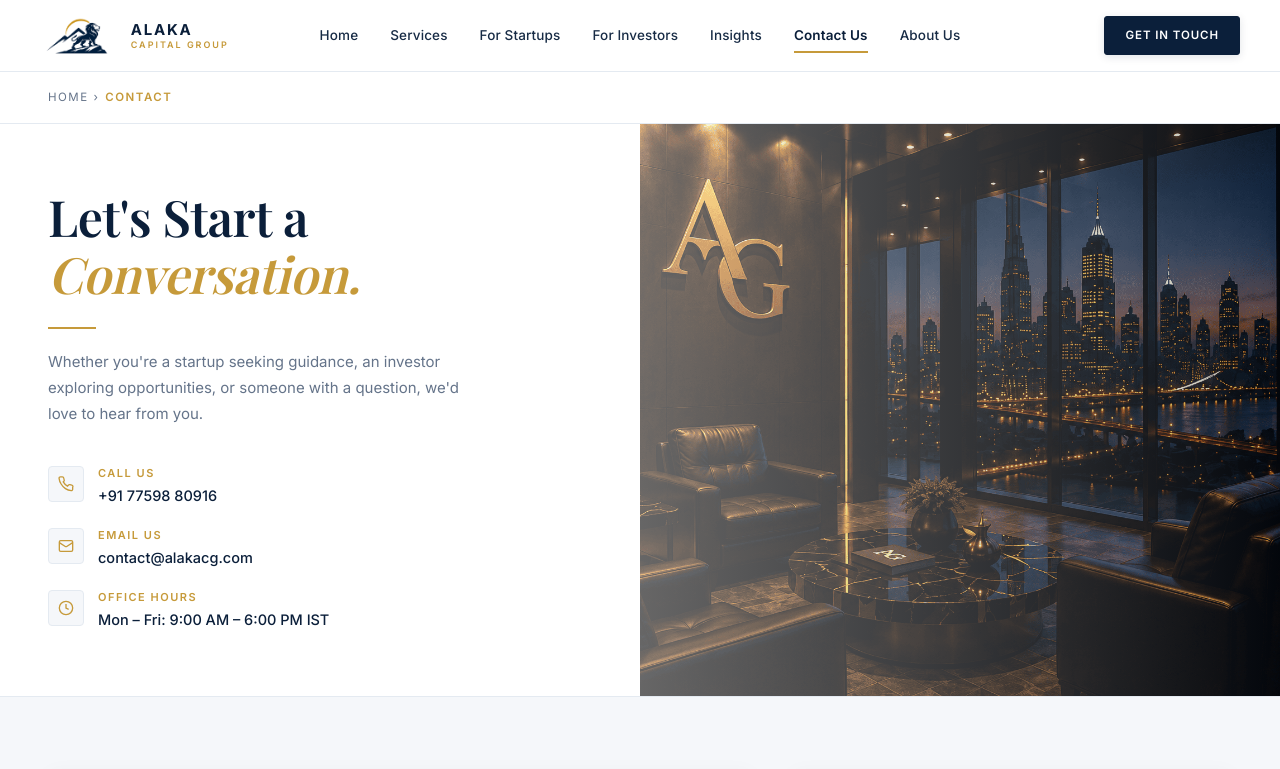
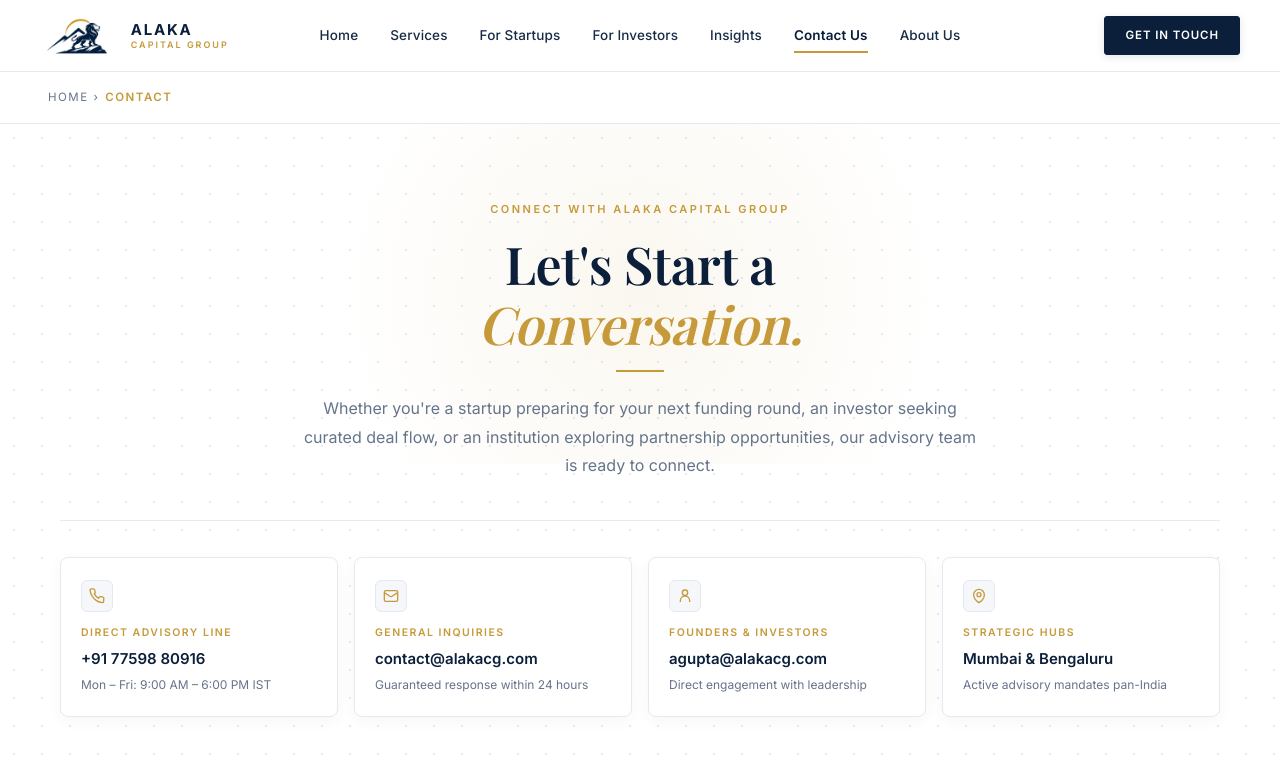
Before and after one commit to myselfabhishekgupta/Alaka-consulting-group, a plain HTML site: page contact.html in a window 1280 px wide. Shown: the top 769 px of the page. Drawn offline with nearby package versions, Linux system fonts and the light colour scheme; a web font is replaced by a local one.

Commit message:
photo removed

```diff
--- a/contact.html
+++ b/contact.html
@@ -48,111 +48,157 @@
   .breadcrumb a:hover { color: var(--navy-primary); }
   .breadcrumb span { color: var(--gold-premium); margin-left: 6px; font-weight: 600; }
 
-  /* HERO */
+  /* HERO - UNIFIED INSTITUTIONAL LAYOUT (NO EMPTY SPACE) */
   .hero {
-    display: grid;
-    grid-template-columns: 1fr 1fr;
-    min-height: 480px;
+    padding: 72px 24px 60px;
+    background: #FFFFFF;
+    background-image: radial-gradient(#E4EAF1 1.2px, transparent 1.2px);
+    background-size: 28px 28px;
+    border-bottom: 1px solid var(--border-color);
+    position: relative;
     overflow: hidden;
-    background: #FFFFFF;
-    border-bottom: 1px solid var(--border-color);
   }
 
-  .hero-content {
-    padding: 64px 48px 64px;
-    display: flex;
-    flex-direction: column;
-    justify-content: center;
-    background: #FFFFFF;
+  .hero::before {
+    content: '';
+    position: absolute;
+    top: 0;
+    left: 50%;
+    transform: translateX(-50%);
+    width: 800px;
+    height: 340px;
+    background: radial-gradient(circle, rgba(198, 154, 58, 0.08) 0%, transparent 70%);
+    pointer-events: none;
   }
 
-  .hero-content h1 {
+  .hero-container {
+    max-width: 1160px;
+    margin: 0 auto;
+    text-align: center;
+    position: relative;
+    z-index: 2;
+  }
+
+  .hero-eyebrow {
+    font-size: 11px;
+    font-weight: 600;
+    letter-spacing: 2.5px;
+    text-transform: uppercase;
+    color: var(--gold-premium);
+    margin-bottom: 16px;
+    display: inline-flex;
+    align-items: center;
+    gap: 8px;
+  }
+
+  .hero-container h1 {
     font-family: var(--font-heading);
-    font-size: clamp(34px, 4vw, 50px);
+    font-size: clamp(34px, 4.5vw, 52px);
     font-weight: 600;
     line-height: 1.15;
     color: var(--navy-primary);
-    margin-bottom: 4px;
+    margin: 0 auto 16px;
+    max-width: 820px;
   }
 
-  .hero-content h1 span {
+  .hero-container h1 span {
     color: var(--gold-premium);
     font-style: italic;
   }
 
-  .gold-rule {
+  .gold-rule-center {
     width: 48px;
     height: 2px;
     background: var(--gold-premium);
-    margin: 20px 0;
+    margin: 0 auto 22px;
   }
 
-  .hero-content p {
+  .hero-desc {
     color: var(--text-secondary);
-    font-size: 15px;
-    max-width: 420px;
-    line-height: 1.75;
-    margin-bottom: 36px;
+    font-size: 16px;
+    max-width: 680px;
+    line-height: 1.8;
+    margin: 0 auto 40px;
   }
 
-  .contact-info-list {
+  .contact-channels-grid {
+    display: grid;
+    grid-template-columns: repeat(4, 1fr);
+    gap: 16px;
+    text-align: left;
+    padding-top: 36px;
+    border-top: 1px solid var(--border-color);
+  }
+
+  .channel-card {
+    background: #FFFFFF;
+    border: 1px solid var(--border-color);
+    border-radius: 8px;
+    padding: 22px 20px;
+    box-shadow: 0 4px 16px rgba(11, 31, 58, 0.04);
+    transition: transform 0.2s, box-shadow 0.2s, border-color 0.2s;
     display: flex;
     flex-direction: column;
-    gap: 18px;
+    gap: 8px;
   }
 
-  .contact-info-item {
-    display: flex;
-    align-items: flex-start;
-    gap: 14px;
+  .channel-card:hover {
+    transform: translateY(-3px);
+    border-color: var(--gold-premium);
+    box-shadow: 0 8px 24px rgba(198, 154, 58, 0.12);
   }
 
-  .ci-icon {
-    width: 36px;
-    height: 36px;
+  .channel-icon {
+    width: 32px;
+    height: 32px;
+    border-radius: 6px;
+    background: var(--bg-secondary);
     border: 1px solid var(--border-color);
-    background: var(--bg-secondary);
-    border-radius: 4px;
     display: flex;
     align-items: center;
     justify-content: center;
-    flex-shrink: 0;
-    margin-top: 2px;
+    color: var(--gold-premium);
+    margin-bottom: 4px;
   }
 
-  .ci-icon svg { width: 16px; height: 16px; stroke: var(--gold-premium); fill: none; stroke-width: 2; }
+  .channel-icon svg {
+    width: 16px;
+    height: 16px;
+    stroke: currentColor;
+    fill: none;
+    stroke-width: 2;
+  }
 
-  .ci-label {
-    font-size: 11px;
+  .channel-label {
+    font-size: 10.5px;
     letter-spacing: 1.5px;
     text-transform: uppercase;
     color: var(--gold-premium);
     font-weight: 600;
-    margin-bottom: 2px;
   }
 
-  .ci-value {
-    font-size: 14.5px;
+  .channel-value {
+    font-size: 15px;
     color: var(--navy-primary);
-    font-weight: 500;
+    font-weight: 600;
+    line-height: 1.3;
   }
 
-  .hero-image {
-    position: relative;
-    overflow: hidden;
-    background: var(--bg-secondary);
+  .channel-value a {
+    color: inherit;
+    text-decoration: none;
+    transition: color 0.2s;
   }
 
-  .hero-image img {
-    width: 100%;
-    height: 100%;
-    object-fit: cover;
+  .channel-value a:hover {
+    color: var(--gold-premium);
   }
 
-  .hero-image-overlay {
-    position: absolute;
-    inset: 0;
-    background: linear-gradient(to right, rgba(255,255,255,0.4) 0%, rgba(11,31,58,0.2) 100%);
+  .channel-sub {
+    font-size: 12px;
+    color: var(--text-secondary);
+    line-height: 1.4;
+    margin: 0;
   }
 
   /* MAIN CONTENT GRID */
@@ -474,14 +520,8 @@
 
   @media (max-width: 900px) {
     .breadcrumb { padding: 16px 20px; }
-
-    .hero {
-      grid-template-columns: 1fr;
-      min-height: auto;
-    }
-
-    .hero-image { min-height: 280px; }
-    .hero-content { padding: 48px 24px; }
+    .hero { padding: 56px 20px 40px; }
+    .contact-channels-grid { grid-template-columns: repeat(2, 1fr); gap: 14px; }
 
     .main-section {
       grid-template-columns: 1fr;
@@ -496,6 +536,9 @@
   }
 
   @media (max-width: 600px) {
+    .hero { padding: 44px 16px 32px; }
+    .hero-desc { font-size: 14.5px; margin-bottom: 28px; }
+    .contact-channels-grid { grid-template-columns: 1fr; gap: 12px; padding-top: 24px; }
     .offices-grid { grid-template-columns: 1fr; }
   }
 </style>
@@ -549,43 +592,50 @@
 
 <!-- HERO -->
 <section class="hero">
-  <div class="hero-content">
+  <div class="hero-container">
+    <div class="hero-eyebrow">Connect With Alaka Capital Group</div>
     <h1>Let's Start a<br><span>Conversation.</span></h1>
-    <div class="gold-rule"></div>
-    <p>Whether you're a startup seeking guidance, an investor exploring opportunities, or someone with a question, we'd love to hear from you.</p>
-    <div class="contact-info-list">
-      <div class="contact-info-item">
-        <div class="ci-icon">
+    <div class="gold-rule-center"></div>
+    <p class="hero-desc">Whether you're a startup preparing for your next funding round, an investor seeking curated deal flow, or an institution exploring partnership opportunities, our advisory team is ready to connect.</p>
+
+    <!-- Channels Band (Zero Empty Space) -->
+    <div class="contact-channels-grid">
+      <div class="channel-card">
+        <div class="channel-icon">
           <svg viewBox="0 0 24 24"><path d="M22 16.92v3a2 2 0 0 1-2.18 2 19.79 19.79 0 0 1-8.63-3.07A19.5 19.5 0 0 1 4.69 12 19.79 19.79 0 0 1 1.61 3.45 2 2 0 0 1 3.59 1.27h3a2 2 0 0 1 2 1.72c.127.96.361 1.903.7 2.81a2 2 0 0 1-.45 2.11L7.91 8.81a16 16 0 0 0 6.29 6.29l1.6-1.6a2 2 0 0 1 2.11-.45c.907.339 1.85.573 2.81.7A2 2 0 0 1 22 16.92z"/></svg>
         </div>
-        <div>
-          <div class="ci-label">Call Us</div>
-          <div class="ci-value">+91 77598 80916</div>
-        </div>
+        <div class="channel-label">Direct Advisory Line</div>
+        <div class="channel-value"><a href="tel:+917759880916">+91 77598 80916</a></div>
+        <p class="channel-sub">Mon &ndash; Fri: 9:00 AM &ndash; 6:00 PM IST</p>
       </div>
-      <div class="contact-info-item">
-        <div class="ci-icon">
+
+      <div class="channel-card">
+        <div class="channel-icon">
           <svg viewBox="0 0 24 24"><rect x="2" y="4" width="20" height="16" rx="2"/><path d="m22 7-8.97 5.7a1.94 1.94 0 0 1-2.06 0L2 7"/></svg>
         </div>
-        <div>
-          <div class="ci-label">Email Us</div>
-          <div class="ci-value">contact@alakacg.com</div>
+        <div class="channel-label">General Inquiries</div>
+        <div class="channel-value"><a href="mailto:contact@alakacg.com">contact@alakacg.com</a></div>
+        <p class="channel-sub">Guaranteed response within 24 hours</p>
+      </div>
+
+      <div class="channel-card">
+        <div class="channel-icon">
+          <svg viewBox="0 0 24 24"><circle cx="12" cy="7" r="4"/><path d="M5 21v-2a7 7 0 0 1 14 0v2"/></svg>
         </div>
+        <div class="channel-label">Founders &amp; Investors</div>
+        <div class="channel-value"><a href="mailto:agupta@alakacg.com">agupta@alakacg.com</a></div>
+        <p class="channel-sub">Direct engagement with leadership</p>
       </div>
-      <div class="contact-info-item">
-        <div class="ci-icon">
-          <svg viewBox="0 0 24 24"><circle cx="12" cy="12" r="10"/><path d="M12 6v6l4 2"/></svg>
+
+      <div class="channel-card">
+        <div class="channel-icon">
+          <svg viewBox="0 0 24 24"><path d="M12 22s-8-4.5-8-11.8A8 8 0 0 1 12 2a8 8 0 0 1 8 8.2c0 7.3-8 11.8-8 11.8z"/><circle cx="12" cy="10" r="3"/></svg>
         </div>
-        <div>
-          <div class="ci-label">Office Hours</div>
-          <div class="ci-value">Mon – Fri: 9:00 AM – 6:00 PM IST</div>
-        </div>
+        <div class="channel-label">Strategic Hubs</div>
+        <div class="channel-value">Mumbai &amp; Bengaluru</div>
+        <p class="channel-sub">Active advisory mandates pan-India</p>
       </div>
     </div>
-  </div>
-  <div class="hero-image">
-    <img src="logo-templates/contact photo new.png" alt="Contact Hero Image" style="width:100%; height:100%; object-fit:cover;">
-    <div class="hero-image-overlay"></div>
   </div>
 </section>
 
```
Also changed, not shown: services.html (+148 -61 lines), logo-templates/contact photo new.png (deleted), logo-templates/service page photo.png (deleted).
